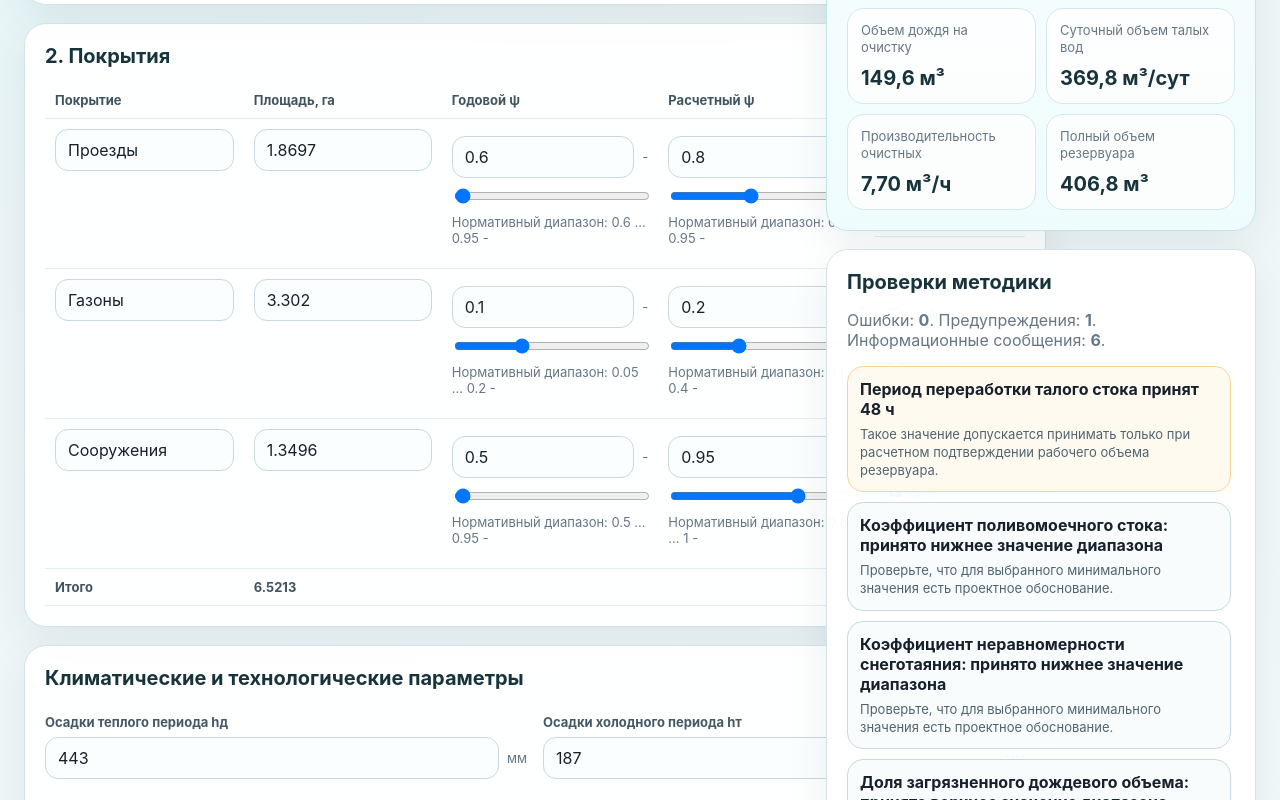
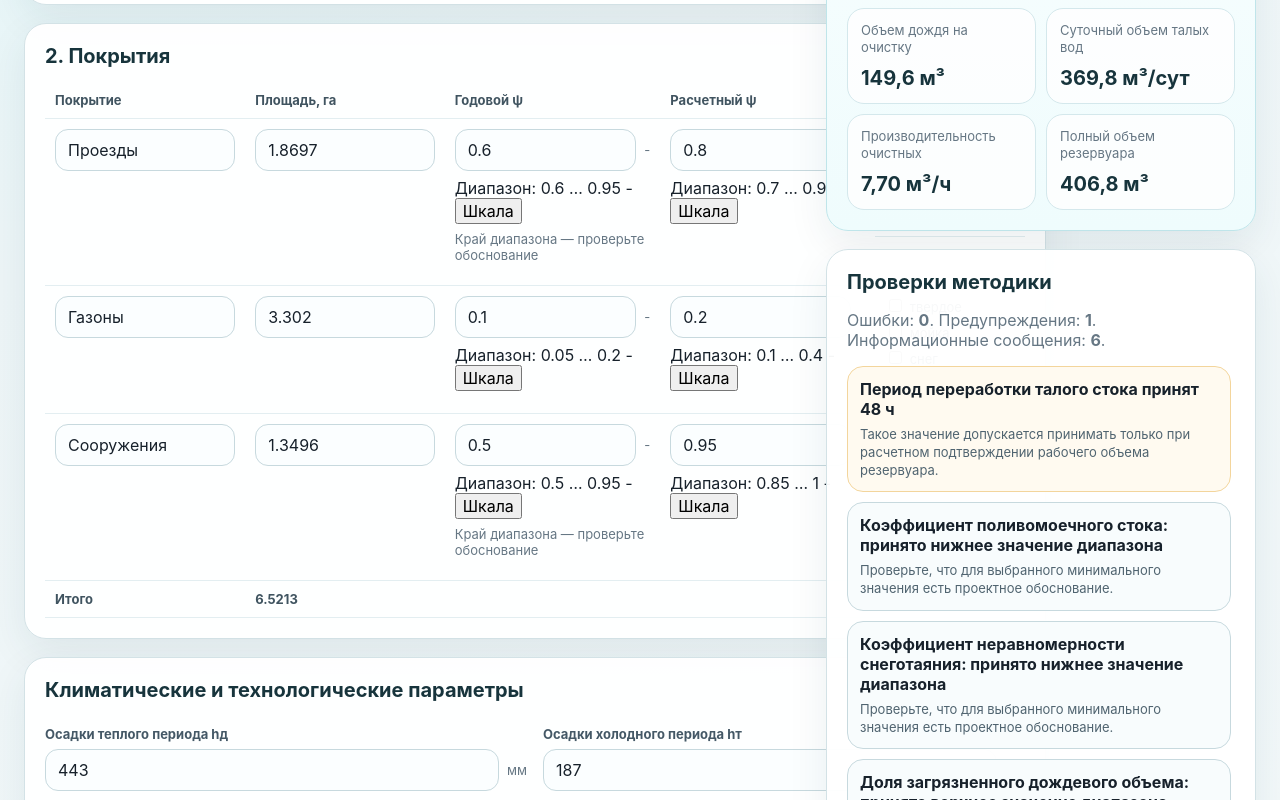
Before and after one commit to Embard/stormwater-sp-calculator, a React (Vite) app: page / in a window 1280 px wide. Shown: the part 740-1540 px from the top of the page. Built offline with nearby package versions, Linux system fonts and the light colour scheme.

Commit message:
Update NormativeInput.tsx

```diff
--- a/src/components/NormativeInput.tsx
+++ b/src/components/NormativeInput.tsx
@@ -1,44 +1,88 @@
+import { useId, useState } from 'react';
 import type { NormativeValue } from '../types';
 
 type Props = {
-  label: string;
+  label?: string;
   value: NormativeValue;
   onChange: (next: NormativeValue) => void;
+  compact?: boolean;
+  showRangeByDefault?: boolean;
+  step?: number | string;
 };
 
-export function NormativeInput({ label, value, onChange }: Props) {
+function formatRange(value: NormativeValue): string {
+  if (value.min === undefined && value.max === undefined) return '';
+  return `${value.min ?? '—'} … ${value.max ?? '—'} ${value.unit}`;
+}
+
+export function NormativeInput({
+  label,
+  value,
+  onChange,
+  compact = false,
+  showRangeByDefault = false,
+  step = 0.0001
+}: Props) {
+  const inputId = useId();
+  const [rangeOpen, setRangeOpen] = useState(showRangeByDefault);
   const hasRange = value.min !== undefined || value.max !== undefined;
   const isOutOfRange =
     (value.min !== undefined && value.value < value.min) ||
     (value.max !== undefined && value.value > value.max);
+  const isRangeEdge =
+    (value.min !== undefined && value.value === value.min) ||
+    (value.max !== undefined && value.value === value.max);
+
+  const handleNumberChange = (nextValue: number) => {
+    onChange({
+      ...value,
+      value: nextValue,
+      basis: value.basis === 'calculated' ? 'manual' : value.basis
+    });
+  };
+
+  const sliderValue = Math.min(
+    value.max ?? value.value,
+    Math.max(value.min ?? value.value, value.value)
+  );
 
   return (
-    <label className={`normative-input ${isOutOfRange ? 'is-invalid' : ''}`}>
-      <span className="field-label">{label}</span>
+    <div className={`normative-input ${compact ? 'compact' : ''} ${isOutOfRange ? 'is-invalid' : ''}`}>
+      {label ? <label className="field-label" htmlFor={inputId}>{label}</label> : null}
       <div className="input-row">
         <input
+          id={inputId}
           type="number"
-          step="0.0001"
+          step={step}
           value={value.value}
-          onChange={(e) => onChange({ ...value, value: Number(e.target.value), basis: value.basis === 'calculated' ? 'manual' : value.basis })}
+          onChange={(event) => handleNumberChange(Number(event.target.value))}
         />
         <span className="unit">{value.unit}</span>
       </div>
-      {hasRange && (
-        <>
+
+      {hasRange ? (
+        <div className="normative-meta">
+          <span>Диапазон: {formatRange(value)}</span>
+          <button type="button" className="text-button" onClick={() => setRangeOpen((current) => !current)}>
+            {rangeOpen ? 'Скрыть' : 'Шкала'}
+          </button>
+        </div>
+      ) : null}
+
+      {hasRange && rangeOpen ? (
         <input
           className="range"
           type="range"
           min={value.min ?? value.value}
           max={value.max ?? value.value}
-            step="0.0001"
-            value={Math.min(value.max ?? value.value, Math.max(value.min ?? value.value, value.value))}
-            onChange={(e) => onChange({ ...value, value: Number(e.target.value) })}
+          step={step}
+          value={sliderValue}
+          onChange={(event) => handleNumberChange(Number(event.target.value))}
         />
-          <span className="hint">Нормативный диапазон: {value.min ?? '—'} … {value.max ?? '—'} {value.unit}</span>
-        </>
-      )}
-      {isOutOfRange && <span className="error-text">Значение вне диапазона, нужно обоснование</span>}
-    </label>
+      ) : null}
+
+      {isOutOfRange ? <span className="error-text">Вне диапазона — нужно обоснование</span> : null}
+      {!isOutOfRange && isRangeEdge ? <span className="hint">Край диапазона — проверьте обоснование</span> : null}
+    </div>
   );
 }
```
Lines whose indentation alone changed are shown as unchanged.
